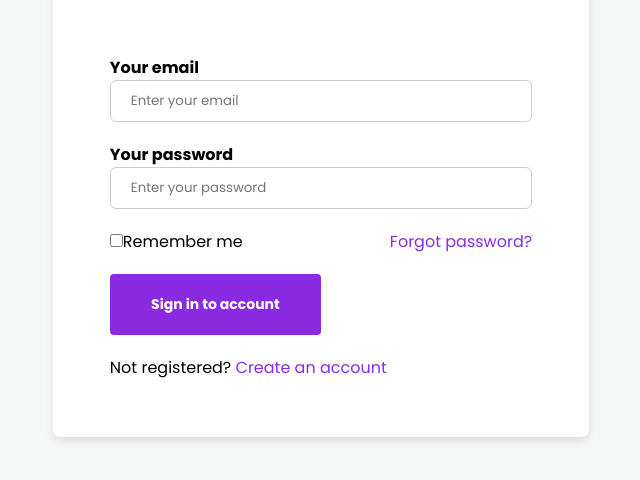
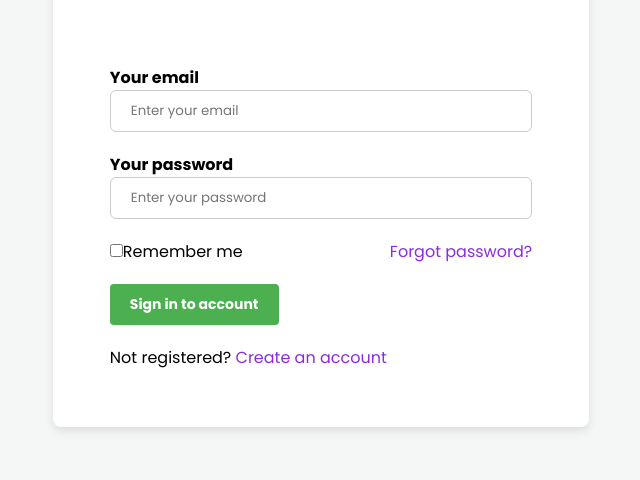
Before and after one commit to call-me-rodney/Academic-Issue-Tracking-System, a React (Vite) app in the folder client/: page / in a window 1280 px wide. Shown: the part 230-710 px from the top of the page, without its empty margins (339-979 px from the left). Built offline with nearby package versions, Linux system fonts and the light colour scheme; no server answers.

Commit message:
Revert "issue button"
This reverts commit eaf9ab082c200d5700b11cad7caafe8766cc987d.

```diff
--- a/client/src/IssueSubmit.jsx
+++ b/client/src/IssueSubmit.jsx
@@ -2,17 +2,15 @@
 const IssueSubmit = () => {
   return (
     <div className="container">
-
+      <h1>Issue Form</h1>
       <h2>Submit Your Issue</h2>
       <form>
-        <div className="field">
           <label>Student ID</label>
           <input type="text" name="studentId" placeholder="Insert your student Number" />
-          </div>
-          <div className="field">
+
           <label>Registration Number</label>
           <input type="text" name="registrationNumber" placeholder="Insert your Reg Number" />
-          </div>
+
           <label>Name</label>
           <input type="text" name="name" placeholder="Insert your full names" />
 
--- a/client/src/IssueSubmit1.css
+++ b/client/src/IssueSubmit1.css
@@ -20,7 +20,6 @@
     box-shadow: 0 4px 10px rgba(0, 0, 0, 0.1);
     width: 100%;
     max-width: 800px;
-    height: 100%;
     border-radius: 8px;}
 
 h1, h2 {
@@ -67,7 +66,7 @@
 /* Button Styles */
 button[type="reset"],
 button[type="submit"] {
-    padding:20px;
+    padding: 10px 20px;
     font-size: 14px;
     font-weight: bold;
     border: none;
@@ -75,12 +74,26 @@
     cursor: pointer;
 }
 
-button[type="reset"] {background-color: blueviolet;
+button[type="reset"] {
+    background-color: #f44336;
     color: white;
-    width: 50%;
 }
 
-button[type="submit"] {background-color: blueviolet;
+button[type="submit"] {
+    background-color: #4CAF50;
     color: white;
-    width: 50%;}
-.btn-container{gap: 10px;}
+}
+
+button[type="reset"]:hover,
+button[type="submit"]:hover {
+    opacity: 0.8;
+}
+
+/* Hover Effects */
+input[type="text"]:focus,
+select:focus,
+textarea:focus,
+input[type="date"]:focus {
+    border-color: #4CAF50;
+    outline: none;
+}
```
